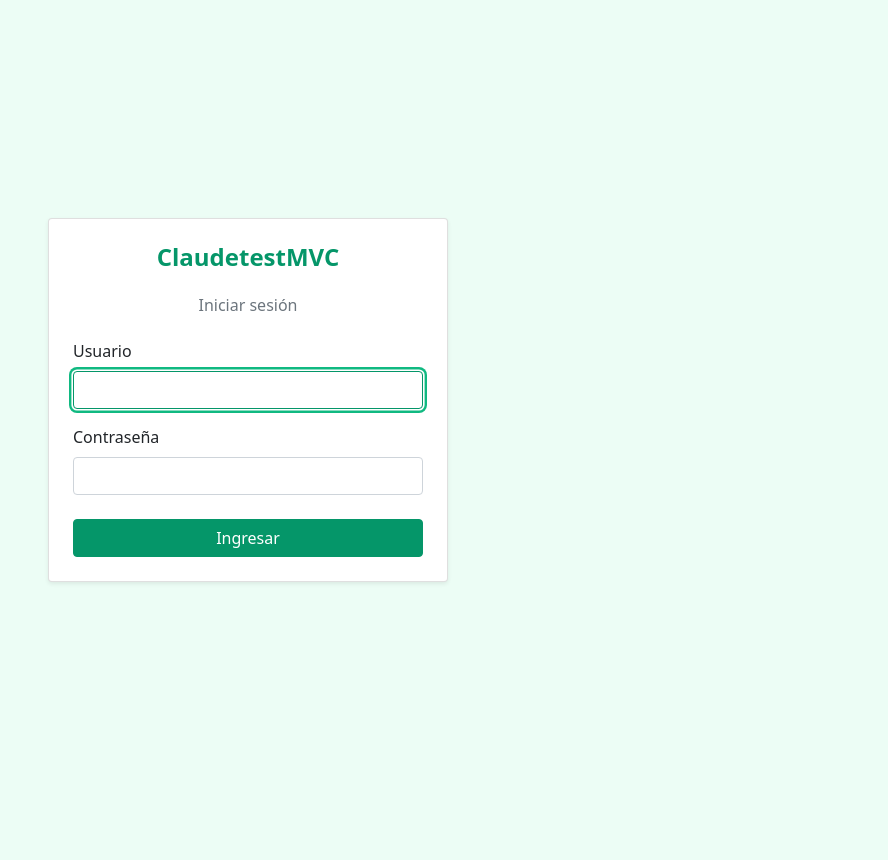
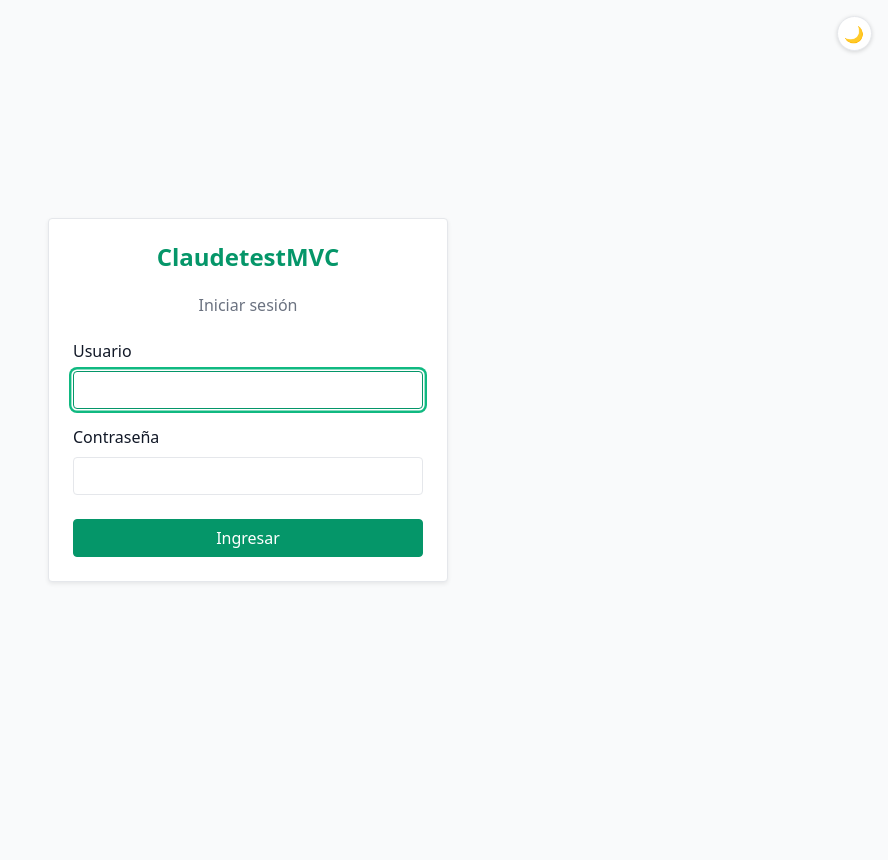
Before and after one commit to is101060/Claudetest, an ASP.NET Core app: page /Account/Login in a window 1280 px wide. Shown: the whole page, without its empty margins (392-1280 px from the left). Run offline with ASP.NET Core 8, Linux system fonts and the light colour scheme.

Commit message:
Agrega toggle de modo claro/oscuro persistente
- CSS: variables --bg-body, --bg-surface, --bg-input, --text-primary, --border-color con valores para [data-theme="dark"]
- site.js: toggle que escribe data-theme en <html> y persiste en localStorage
- _Layout.cshtml: botón 🌙/☀️ en navbar; script inline en <head> aplica el tema antes de renderizar (evita parpadeo)
- Login.cshtml: botón flotante en esquina superior derecha; mismo script anti-parpadeo

Co-Authored-By: Claude Sonnet 4.6 <noreply@anthropic.com>
Claude-Session: https://claude.ai/code/session_011CqpL7vwnrn7dvGf4VDxtZ

```diff
--- a/Views/Account/Login.cshtml
+++ b/Views/Account/Login.cshtml
@@ -9,11 +9,20 @@
     <meta charset="utf-8" />
     <meta name="viewport" content="width=device-width, initial-scale=1.0" />
     <title>@ViewData["Title"] - ClaudetestMVC</title>
+    <script>(function(){var t=localStorage.getItem('theme')||'light';document.documentElement.setAttribute('data-theme',t);})();</script>
     <link rel="stylesheet" href="~/lib/bootstrap/dist/css/bootstrap.min.css" />
     <link rel="stylesheet" href="~/css/site.css" asp-append-version="true" />
     <style>
         body {
-            background-color: #ecfdf5;
+            background-color: var(--bg-body);
+        }
+        .login-wrapper {
+            min-height: 100vh;
+            display: flex;
+            justify-content: center;
+            align-items: center;
+            background-color: var(--bg-body);
+            transition: background-color 0.2s;
         }
         .login-card {
             max-width: 400px;
@@ -23,14 +32,33 @@
             color: #059669;
             font-weight: 600;
         }
-        .login-card .form-control:focus {
-            border-color: #059669;
-            box-shadow: 0 0 0 0.1rem white, 0 0 0 0.25rem #10b981;
+        /* Toggle flotante en la esquina */
+        .login-theme-toggle {
+            position: fixed;
+            top: 1rem;
+            right: 1rem;
+            background: var(--bg-surface);
+            border: 1px solid var(--border-color);
+            border-radius: 50%;
+            width: 2.2rem;
+            height: 2.2rem;
+            display: flex;
+            align-items: center;
+            justify-content: center;
+            cursor: pointer;
+            font-size: 1rem;
+            box-shadow: 0 1px 4px rgba(0,0,0,.15);
+            transition: background-color 0.2s;
         }
     </style>
 </head>
 <body>
-    <div class="d-flex justify-content-center align-items-center min-vh-100">
+    <button class="login-theme-toggle" id="themeToggle" title="Cambiar modo claro/oscuro" aria-label="Cambiar tema">
+        <span class="icon-moon">🌙</span>
+        <span class="icon-sun">☀️</span>
+    </button>
+
+    <div class="login-wrapper">
         <div class="card shadow-sm login-card">
             <div class="card-body p-4">
                 <h4 class="card-title text-center mb-4">ClaudetestMVC</h4>
@@ -63,5 +91,6 @@
     <script src="~/lib/jquery/dist/jquery.min.js"></script>
     <script src="~/lib/jquery-validation/dist/jquery.validate.min.js"></script>
     <script src="~/lib/jquery-validation-unobtrusive/jquery.validate.unobtrusive.min.js"></script>
+    <script src="~/js/site.js" asp-append-version="true"></script>
 </body>
 </html>
--- a/wwwroot/css/site.css
+++ b/wwwroot/css/site.css
@@ -8,15 +8,46 @@ html {
   }
 }
 
-/* Verde esmeralda — paleta primaria */
+/* ── Tokens de color ──────────────────────────────────────────── */
 :root {
   --color-primary:       #059669;
   --color-primary-hover: #047857;
-  --color-primary-light: #d1fae5;
   --color-focus-ring:    #10b981;
+
+  /* Modo claro */
+  --bg-body:       #f9fafb;
+  --bg-surface:    #ffffff;
+  --bg-input:      #ffffff;
+  --text-primary:  #111827;
+  --text-muted:    #6b7280;
+  --border-color:  #e5e7eb;
+  --footer-bg:     #ffffff;
 }
 
-/* Sobreescribe el color primario de Bootstrap */
+[data-theme="dark"] {
+  --bg-body:      #111827;
+  --bg-surface:   #1f2937;
+  --bg-input:     #374151;
+  --text-primary: #f9fafb;
+  --text-muted:   #9ca3af;
+  --border-color: #374151;
+  --footer-bg:    #1f2937;
+}
+
+/* ── Base ─────────────────────────────────────────────────────── */
+body {
+  margin-bottom: 60px;
+  background-color: var(--bg-body);
+  color: var(--text-primary);
+  transition: background-color 0.2s, color 0.2s;
+}
+
+html {
+  position: relative;
+  min-height: 100%;
+}
+
+/* ── Botón primario (verde) ───────────────────────────────────── */
 .btn-primary {
   background-color: var(--color-primary);
   border-color:     var(--color-primary);
@@ -40,7 +71,7 @@ html {
   color: #fff;
 }
 
-/* Links */
+/* ── Links ────────────────────────────────────────────────────── */
 a {
   color: var(--color-primary);
 }
@@ -48,25 +79,70 @@ a:hover {
   color: var(--color-primary-hover);
 }
 
-/* Focus ring */
+/* ── Focus ring ───────────────────────────────────────────────── */
 .btn:focus,
 .btn:active:focus,
 .btn-link.nav-link:focus,
 .form-control:focus,
 .form-check-input:focus {
-  box-shadow: 0 0 0 0.1rem white, 0 0 0 0.25rem var(--color-focus-ring);
+  box-shadow: 0 0 0 0.1rem var(--bg-surface), 0 0 0 0.25rem var(--color-focus-ring);
 }
 
-/* Input focus border */
 .form-control:focus {
   border-color: var(--color-primary);
 }
 
-html {
-  position: relative;
-  min-height: 100%;
+/* ── Cards ────────────────────────────────────────────────────── */
+.card {
+  background-color: var(--bg-surface);
+  border-color:     var(--border-color);
+  color:            var(--text-primary);
 }
 
-body {
-  margin-bottom: 60px;
+/* ── Inputs ───────────────────────────────────────────────────── */
+.form-control {
+  background-color: var(--bg-input);
+  border-color:     var(--border-color);
+  color:            var(--text-primary);
 }
+.form-control:disabled {
+  background-color: var(--border-color);
+}
+.form-label {
+  color: var(--text-primary);
+}
+
+/* ── Texto muted ──────────────────────────────────────────────── */
+.text-muted {
+  color: var(--text-muted) !important;
+}
+
+/* ── Footer ───────────────────────────────────────────────────── */
+.footer {
+  background-color: var(--footer-bg);
+  border-color:     var(--border-color) !important;
+  color:            var(--text-muted);
+  transition: background-color 0.2s;
+}
+
+/* ── Toggle de tema ───────────────────────────────────────────── */
+.theme-toggle {
+  background: none;
+  border: none;
+  cursor: pointer;
+  padding: 4px 8px;
+  color: #fff;
+  opacity: 0.85;
+  line-height: 1;
+  font-size: 1.1rem;
+}
+.theme-toggle:hover {
+  opacity: 1;
+}
+
+/* Icono según el modo activo */
+.icon-sun  { display: none; }
+.icon-moon { display: inline; }
+
+[data-theme="dark"] .icon-sun  { display: inline; }
+[data-theme="dark"] .icon-moon { display: none; }
--- a/wwwroot/js/site.js
+++ b/wwwroot/js/site.js
@@ -1,4 +1,12 @@
-// Please see documentation at https://learn.microsoft.com/aspnet/core/client-side/bundling-and-minification
-// for details on configuring this project to bundle and minify static web assets.
+// Alternar entre modo claro y oscuro
+(function () {
+    var toggle = document.getElementById('themeToggle');
+    if (!toggle) return;
 
-// Write your JavaScript code.
+    toggle.addEventListener('click', function () {
+        var current = document.documentElement.getAttribute('data-theme');
+        var next = current === 'dark' ? 'light' : 'dark';
+        document.documentElement.setAttribute('data-theme', next);
+        localStorage.setItem('theme', next);
+    });
+})();
```
Also changed, not shown: Views/Shared/_Layout.cshtml (+15 -5 lines).
